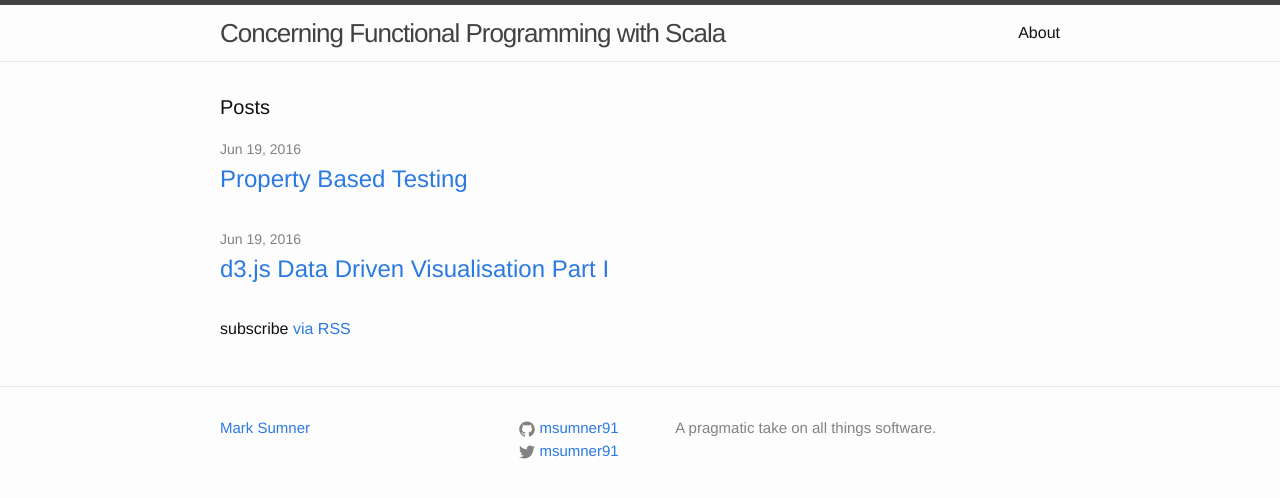
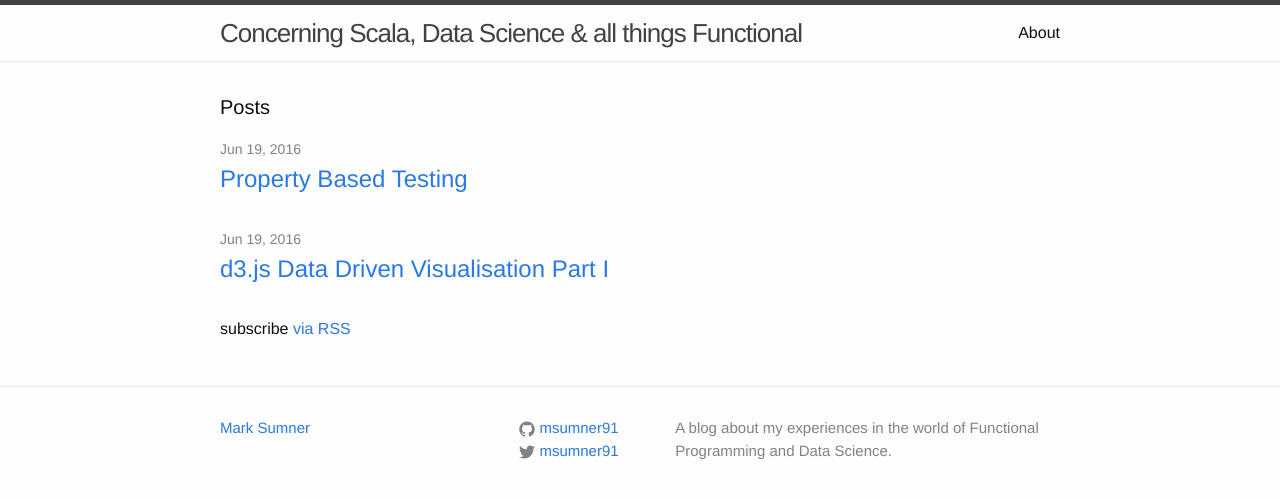
Before and after one commit to msumner91/msumner91.github.io, a Jekyll site: the page built from index.html, in a window 1280 px wide. Shown: the top 498 px of the page. Built offline with Jekyll 4.4.1, drawn with Linux system fonts in a browser that asks for light colours; comment, search, counter and statistics services are not loaded.

Commit message:
Update title

```diff
--- a/_config.yml
+++ b/_config.yml
@@ -6,9 +6,9 @@
 # 'jekyll serve'. If you change this file, please restart the server process.
 
 # Site settings
-title: Concerning Functional Programming with Scala
+title: Concerning Scala, Data Science & all things Functional
 email: m.sumner91@hotmail.co.uk
-description: A pragmatic take on all things software.
+description: A blog about my experiences in the world of Functional Programming and Data Science.
 baseurl: "" # the subpath of your site, e.g. /blog
 url: "http://msumner91.github.io" # the base hostname & protocol for your site
 twitter_username: msumner91
```
